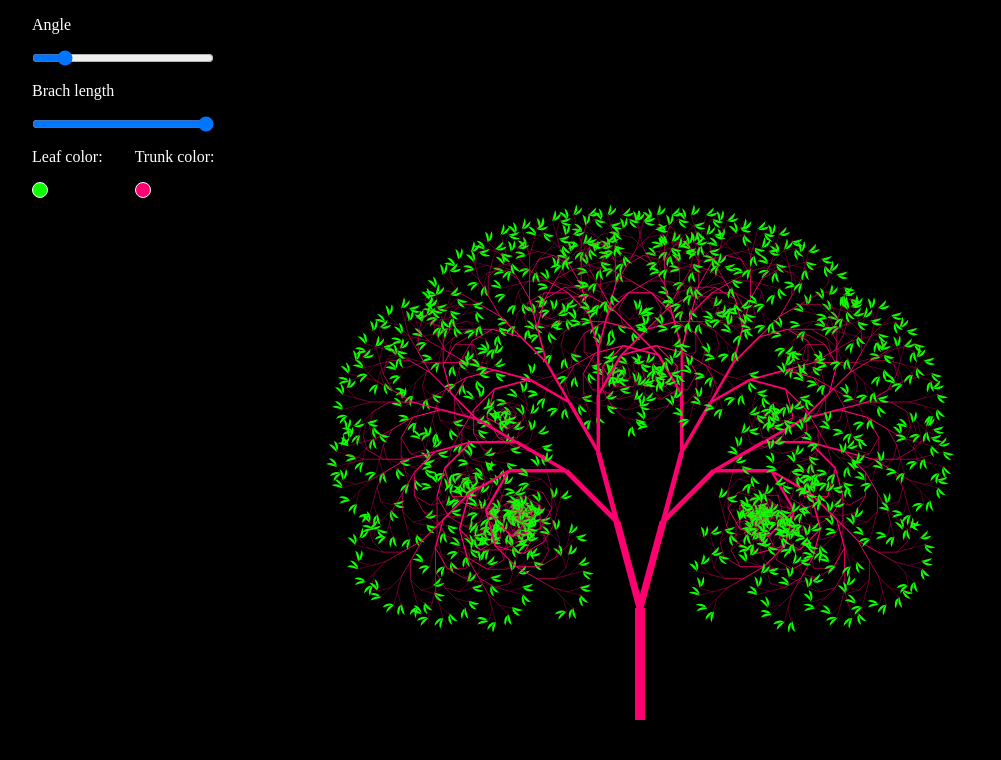
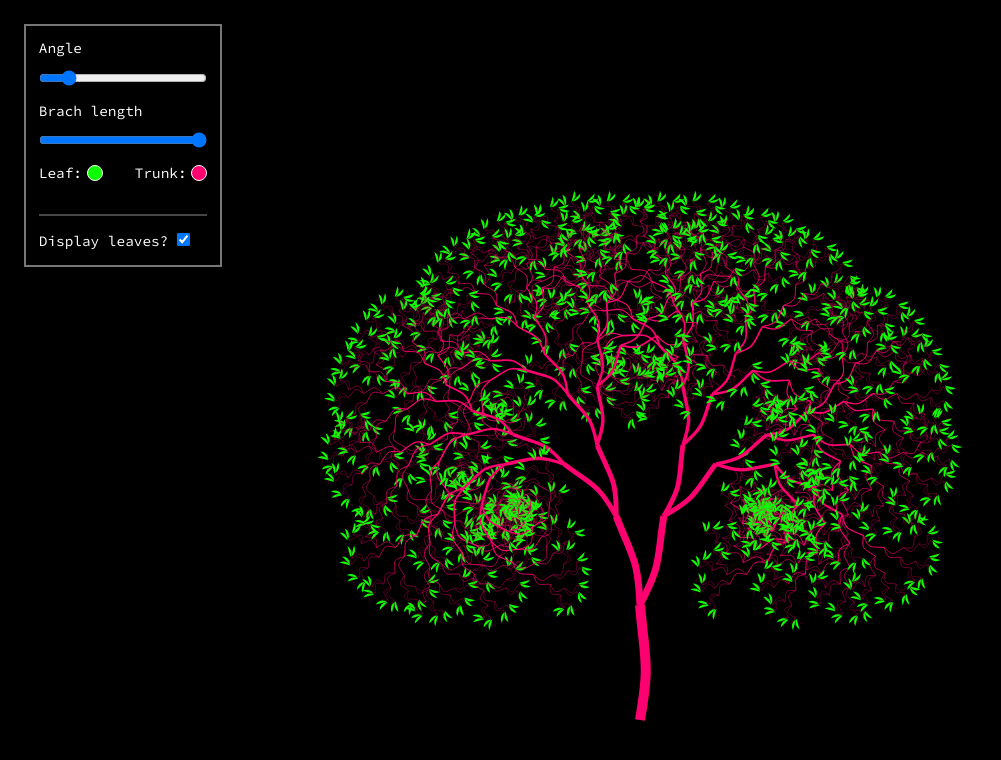
Before and after one commit to J-Zam/Fractal-Canopy, a website built with Vite: page index.html in a window 1280 px wide. Shown: the whole page, without its empty margins (0-1001 px from the left). Built offline with nearby package versions, Linux system fonts and the light colour scheme; what vanilla-picker would draw is missing.

Commit message:
style: settings dialog

```diff
--- a/index.html
+++ b/index.html
@@ -5,7 +5,7 @@
   <meta charset="UTF-8" />
   <link rel="icon" type="image/svg+xml" href="./favicon.png" />
   <meta name="viewport" content="width=device-width, initial-scale=1.0" />
-  <title>Fractal tree</title>
+  <title>Fractal Canopy</title>
 </head>
 
 <body>
@@ -14,20 +14,27 @@
     <label>Angle</label>
     <input type="range" id="angleBifurcation" min="2" max="90" step="1" value="15" />
     <label>Brach length</label>
-    <input type="range" id="brachLengthVariation" min="0.10" max=".80" step="0.01" value=".80" />
+    <input type="range" id="brachLengthVariation" min="0" max=".80" step="0.01" value=".80" />
 
     <div class="colorContainer">
 
-      <div>
-        <label>Leaf color: </label>
+      <div class="color-item">
+        <label class="color-item-label">Leaf: </label>
         <div id="colorPickerLeaf"></div>
       </div>
 
-      <div>
-        <label>Trunk color: </label>
+      <div class="color-item">
+        <label class="color-item-label">Trunk: </label>
         <div id="colorPickerTrunk"></div>
       </div>
 
+    </div>
+
+
+    <div class="line"></div>
+    <div class="leaves">
+      <label>Display leaves? </label>
+      <input type="checkbox" id="displayLeaves">
     </div>
 
   </section>
--- a/src/main.ts
+++ b/src/main.ts
@@ -9,8 +9,10 @@ let sliderAngle = $("angleBifurcation") as HTMLInputElement;
 let sliderLength = $("brachLengthVariation") as HTMLInputElement;
 let colorPickerLeaf = $("colorPickerLeaf") as HTMLElement;
 let colorPickerTrunk = $("colorPickerTrunk") as HTMLElement;
+let displayLeaves = $("displayLeaves") as HTMLInputElement;
 let angleBifurcation = 15;
 let branchVariation = 0.8;
+let displayLeavesValue = true;
 
 let pickerLeaf = new Picker(colorPickerLeaf);
 let pickerTrunk = new Picker(colorPickerTrunk);
@@ -20,6 +22,7 @@ let trunkColor = "#ff0071ff";
 document.addEventListener("DOMContentLoaded", function () {
   sliderAngle.value = "15";
   sliderLength.value = "0.80";
+  displayLeaves.checked = true;
   colorPickerLeaf.style.backgroundColor = leafColor;
   colorPickerTrunk.style.backgroundColor = trunkColor;
 });
@@ -41,10 +44,11 @@ pickerTrunk.onChange = function (color) {
   start();
 };
 
-[sliderAngle, sliderLength].forEach((item) => {
+[sliderAngle, sliderLength, displayLeaves].forEach((item) => {
   item.addEventListener("input", () => {
     angleBifurcation = parseInt(sliderAngle.value);
     branchVariation = parseFloat(sliderLength.value);
+    displayLeavesValue = displayLeaves.checked;
     start();
   });
 });
@@ -58,13 +62,16 @@ function draw(x: number, y: number, distance: number, angle: number, branchWidth
   ctx.translate(x, y);
   ctx.rotate((angle * Math.PI) / 180);
   ctx.moveTo(0, 0);
-  ctx.lineTo(0, -distance);
+  // ctx.lineTo(0, -distance);
+  ctx.bezierCurveTo(10, -distance/2, 5, -distance/2, 0, -distance)
   ctx.stroke();
 
   if (distance < 10) {
-    ctx.beginPath();
-    ctx.arc(0, -distance, 8, 0, Math.PI / 2);
-    ctx.fill();
+    if (displayLeavesValue) {
+      ctx.beginPath();
+      ctx.arc(0, -distance, 8, 0, Math.PI / 2);
+      ctx.fill();
+    }
     ctx.restore();
     return;
   }
@@ -82,7 +89,7 @@ function resizing() {
 function start() {
   ctx.fillStyle = "rgb(0,0,0)";
   ctx.fillRect(0, 0, canvas.width, canvas.height);
-  draw(canvas.width / 2, canvas.height - 80, 112, 0, 10);
+  draw(canvas.width / 2, canvas.height - 80, 115, 0, 10);
 }
 
 resizing();
--- a/src/style.css
+++ b/src/style.css
@@ -1,7 +1,14 @@
+@import url('https://fonts.googleapis.com/css2?family=Source+Code+Pro&display=swap');
+
 * {
     margin: 0;
     padding: 0;
     box-sizing: border-box;
+}
+
+body {
+    font-family: 'Source Code Pro', monospace;
+    font-size: .9rem;
 }
 
 canvas {
@@ -13,14 +20,25 @@ section {
     display: flex;
     flex-direction: column;
     position: fixed;
-    top: 1rem;
-    left: 2rem;
+    top: 1.5rem;
+    left: 1.5rem;
     color: white;
+    display: none;
+    min-width: 12rem;
+    border: 2px solid rgba(255, 255, 255, 0.464);
+    padding: .8rem .8rem .2rem .8rem;
+    background-color: #000;
+}
+
+@media (min-width: 768px) {
+    section {
+        display: flex;
+    }
 }
 
 label {
     color: #fff;
-    margin-bottom: 1rem;
+    margin-bottom: .8rem;
 }
 
 input {
@@ -28,15 +46,38 @@ input {
     color: white;
 }
 
-#colorPickerLeaf, #colorPickerTrunk {
+#colorPickerLeaf,
+#colorPickerTrunk {
     border: 1px solid white;
     height: 1rem;
     width: 1rem;
     border-radius: 50%;
-    margin-top: 1rem;
 }
 
 .colorContainer {
     display: flex;
     gap: 2rem;
 }
+
+.leaves {
+    margin-top: 1rem;
+}
+
+.line {
+    margin-top: 2rem;
+    background-color: rgba(255, 255, 255, 0.275);
+    width: 100%;
+    height: .1rem;
+}
+
+.color-item {
+    display: flex;
+    justify-content: center;
+    flex-direction: row;
+    align-items: center;
+}
+
+.color-item-label {
+    margin-bottom: 0;
+    margin-right: .3rem;
+}
```
